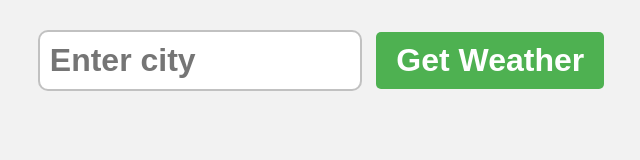
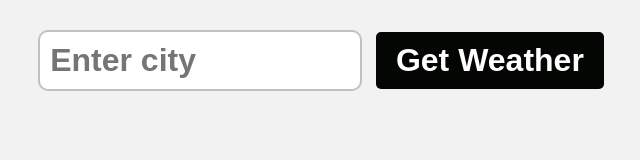
Before and after one commit to joegruff16/sample-weather-app, a plain HTML site: page index.html in a window 1280 px wide. Shown: the whole page, without its empty margins (324-964 px from the left). Drawn offline with Linux system fonts and the light colour scheme.

Commit message:
Changed the font family and background color of cards as well as the button hover color

```diff
--- a/assets/css/style.css
+++ b/assets/css/style.css
@@ -1,5 +1,5 @@
 body {
-    font-family: Arial, sans-serif;
+    font-family: Impact, Haettenschweiler, 'Arial Narrow Bold', sans-serif;
     background-color: hsl(0, 0%, 95%);
     margin: 0;
     display: flex;
@@ -25,7 +25,7 @@ button[type="submit"] {
     padding: 10px 20px;
     font-weight: bold;
     font-size: 2rem;
-    background-color: hsl(122 39% 50%);
+    background-color: hsl(120, 25%, 2%);
     color: white;
     border: none;
     border-radius: 5px;
@@ -33,11 +33,11 @@ button[type="submit"] {
 }
 
 button[type="submit"]:hover {
-    background-color: hsl(122 39% 40%);
+    background-color: hsl(218, 73%, 87%);
 }
 
 .card {
-    background: linear-gradient(180deg, hsl(218, 100%, 75%), hsl(40, 100%, 75%));
+    background: linear-gradient(180deg, hsl(218, 73%, 87%), hsl(40, 94%, 50%));
     padding: 50px;
     border-radius: 10px;
     box-shadow: 2px 2px 5px hsla(0, 0%, 0%, 0.5);
```
Also changed, not shown: 1 other file.
